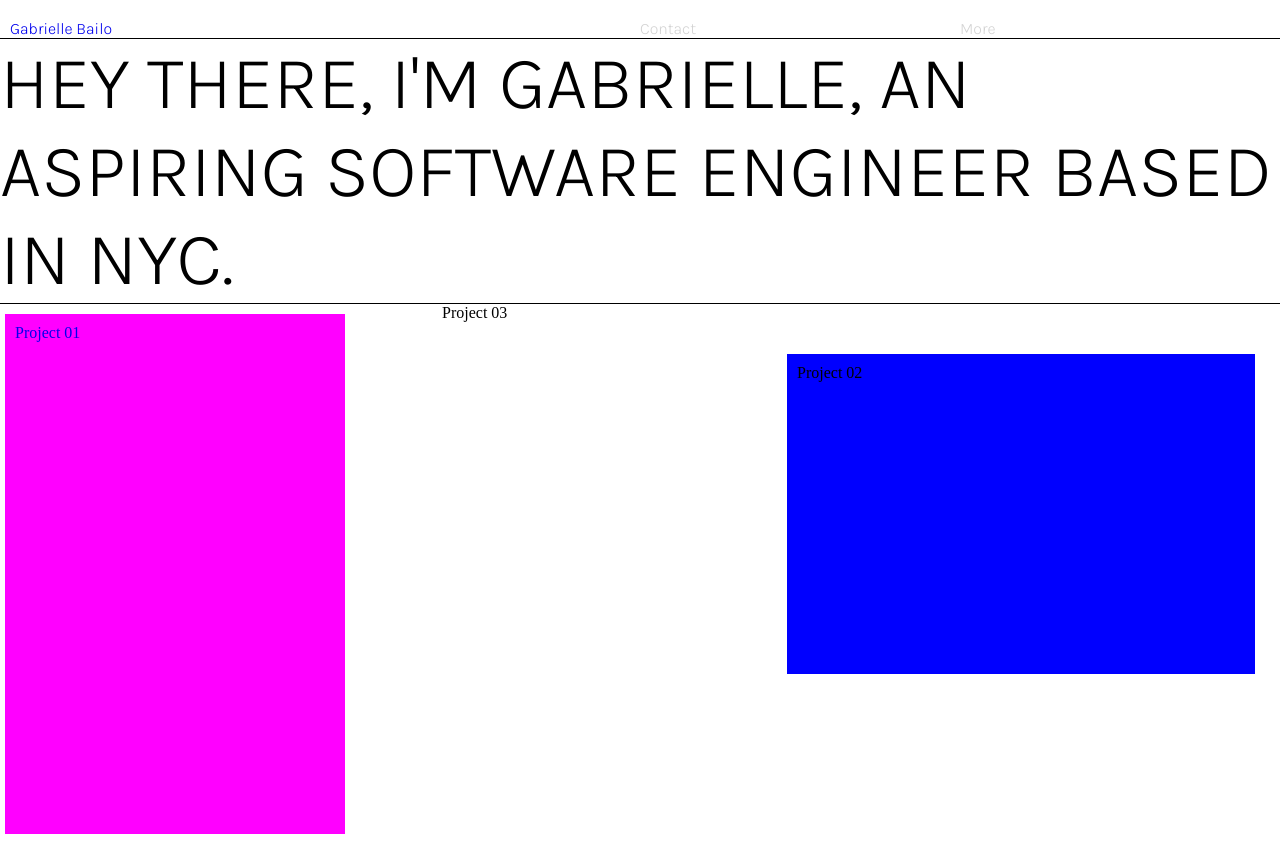
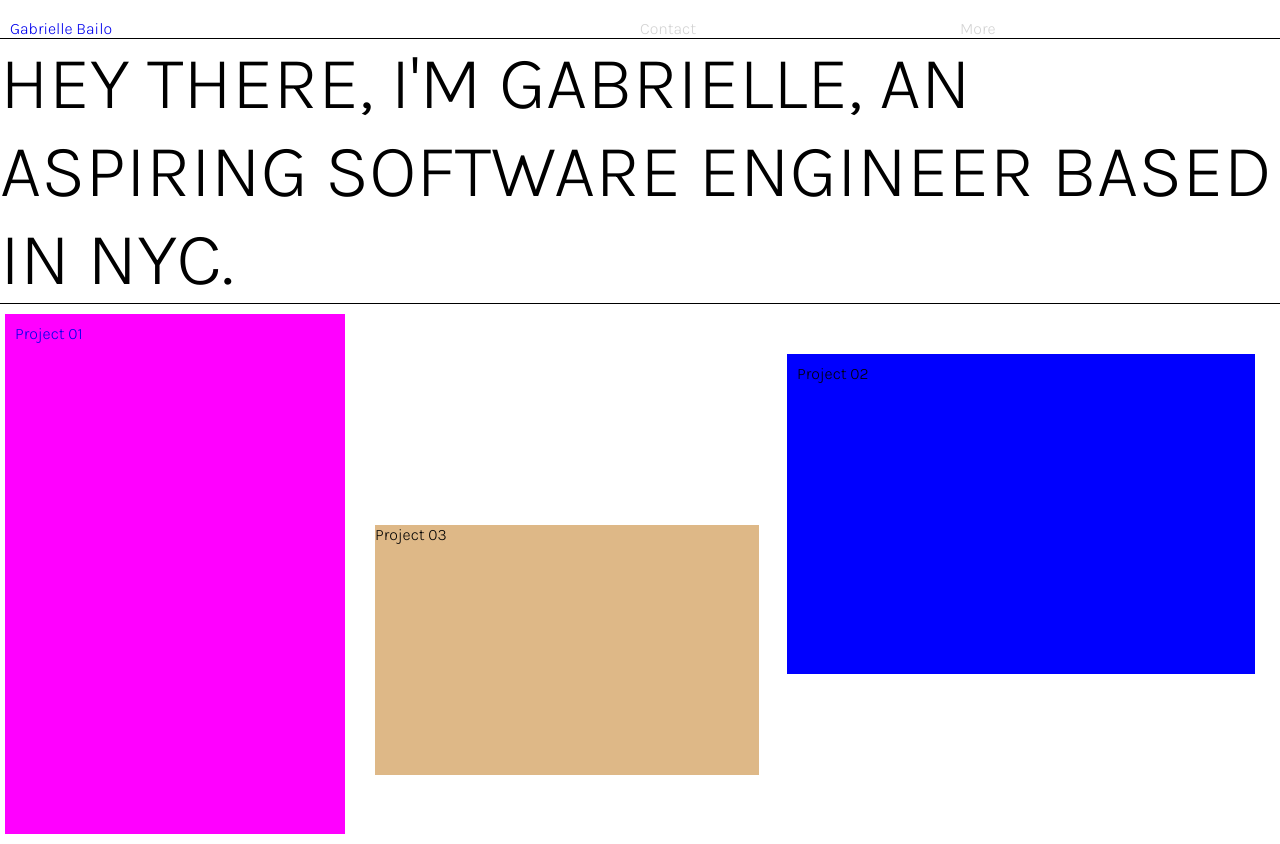
Before and after one commit to gabbyb21/portfolio, a plain HTML site: page index.html in a window 1280 px wide. Both pictures are taken after a click on the link "Project 02". Drawn offline with nearby package versions, Linux system fonts and the light colour scheme.

Commit message:
completed interactions

```diff
--- a/app.css
+++ b/app.css
@@ -60,7 +60,10 @@ p {
   margin: 10px 5px;
   height: 500px;
   background-color: magenta;
+  /* background-image: url('images/project1.png'); */
   background-size: cover;
+  font-family: 'Karla', sans-serif;
+
 }
 
 #project2 {
@@ -71,4 +74,16 @@ p {
   height: 300px;
   background-color: blue;
   background-size: cover;
+  font-family: 'Karla', sans-serif;
 }
+
+#project3 {
+  position: absolute;
+  bottom: 0;
+  background-color: burlywood;
+  width: 30%;
+  height: 250px;
+  margin: 25px;
+  background-size: cover;
+  font-family: 'Karla', sans-serif;
+}
--- a/app.js
+++ b/app.js
@@ -1,6 +1,29 @@
 $(() => {
+
   $('.dropdown').click(function() {
     $(this).next('ul.child').slideToggle('slow');
+  });
+
+  $('#project1').mouseover(function() {
+    $(this).css({'background-image': 'url(images/project1.png)', 'background-position': 'bottom'});
+  }).mouseout(function() {
+    $(this).css({'background-image': 'none'});
+  })
+
+  $('#project2').mouseover(function() {
+    $(this).css({'background-image': 'url(images/project2.png)'});
+  }).mouseout(function() {
+    $(this).css({'background-image': 'none'});
+  })
+
+  $('#project3').mouseover(function() {
+    $(this).css({'background-image': 'url(images/project3.png)'});
+  }).mouseout(function() {
+    $(this).css({'background-image': 'none'});
+  })
+
+  $('.body').click(function () {
+    $(this).css({'background-color': 'black', 'color': 'white'});
   })
 
 });
```
Also changed, not shown: index.html (+1 -1 lines), images/p1mobile.png (added), images/project1.png, images/project2.png (added), images/project3.png (added).
